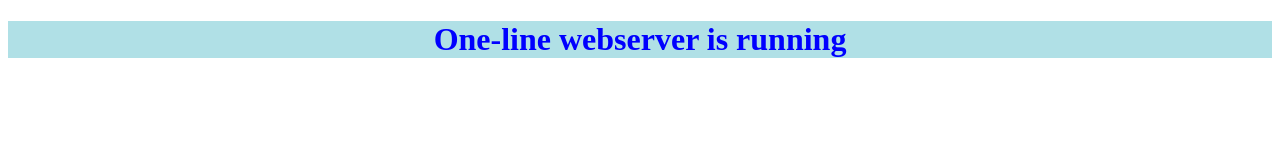
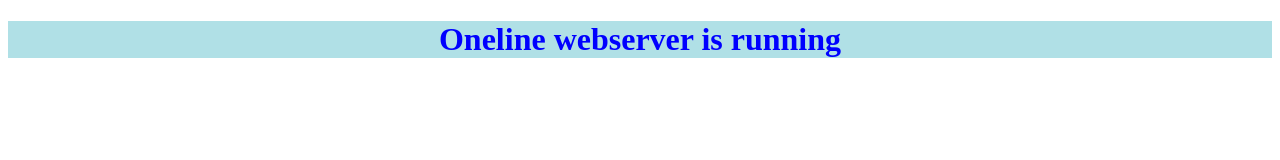
Before and after one commit to subrossa/subrossa, a plain HTML site: page index.html in a window 1280 px wide. Drawn offline with Linux system fonts and the light colour scheme.

Commit message:
Update index.html

```diff
--- a/index.html
+++ b/index.html
@@ -1,6 +1,6 @@
 <!DOCTYPE html>
 <html>
         <body>
-                <h1 style="text-align:center;color:blue;background-color:powderblue">One-line webserver is running</h1>
+                <h1 style="text-align:center;color:blue;background-color:powderblue">Oneline webserver is running</h1>
         </body>
 </html>
```
